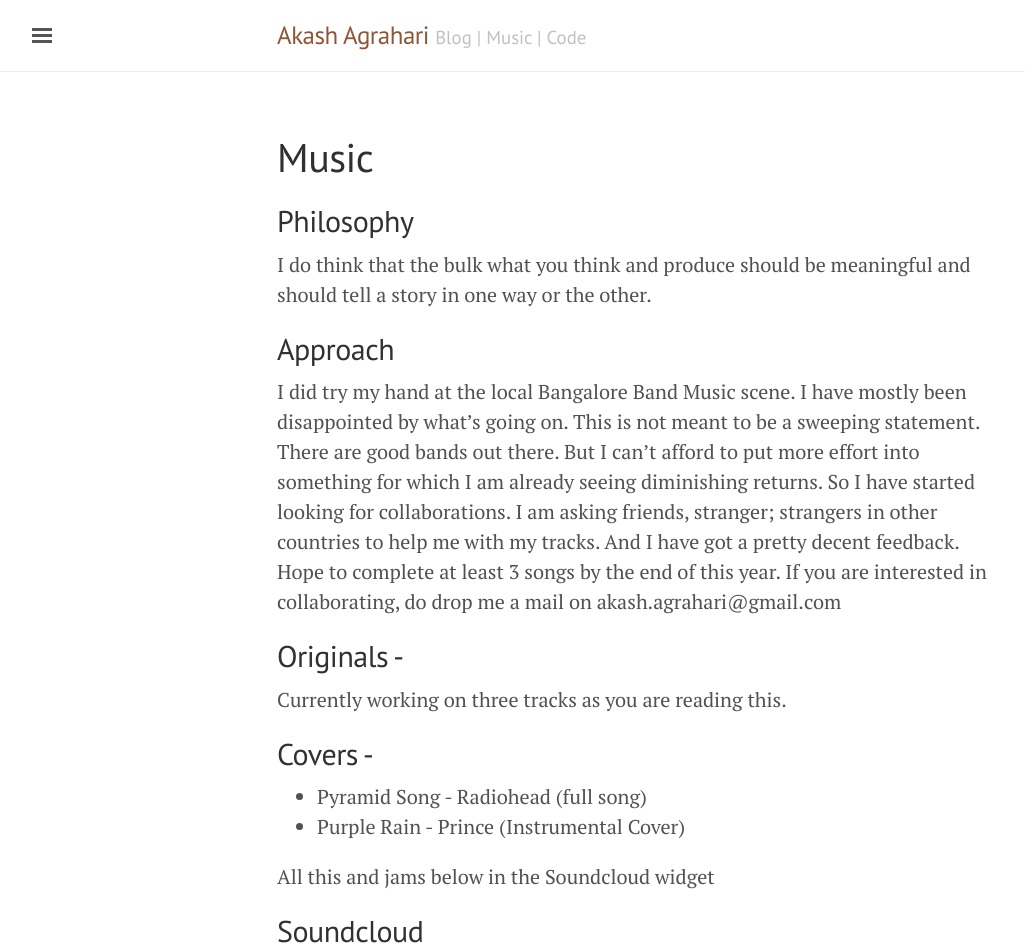
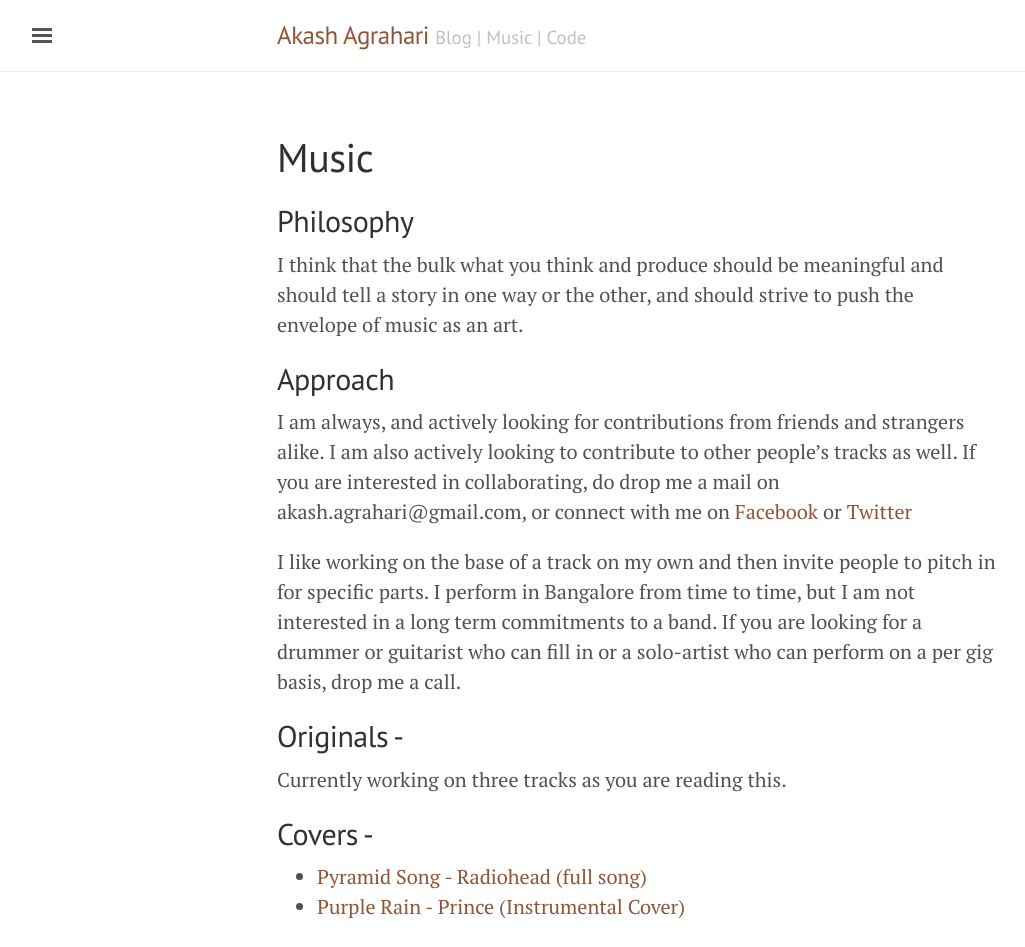
Before and after one commit to akashagrahari/akashagrahari.github.io, a Jekyll site: the page built from music.md, in a window 1280 px wide. Shown: the top 947 px of the page, without its empty margins (3-1028 px from the left). Built offline with Jekyll 4.4.1, drawn with Linux system fonts in a browser that asks for light colours.

Commit message:
Updated about music and add facebook plug

```diff
--- a/_includes/twitter_plug.html
+++ b/_includes/twitter_plug.html
@@ -3,6 +3,6 @@ If you liked this post, you can
 <a href="https://twitter.com/intent/tweet?url={{ site.url }}{{ page.url }}&text={{ page.title }}&via=AA_isnowonline"
    target="_blank">
   <strong>share it with your followers</strong></a>
-or
+and
 <a target="_blank" href="https://twitter.com/AA_isnowonline">
-  <strong>follow me on Twitter</strong></a>! You can also share your views by commenting below.
+  <strong>follow me on Twitter</strong></a>. You can also find me on <a target="_blank" href="https://www.facebook.com/akashagrahari2392"><strong>Facebook</strong></a>
--- a/music.md
+++ b/music.md
@@ -4,17 +4,19 @@ title: Music
 ---
 
 ## Philosophy
-I do think that the bulk what you think and produce should be meaningful and should tell a story in one way or the other.
+I think that the bulk what you think and produce should be meaningful and should tell a story in one way or the other, and should strive to push the envelope of music as an art.
 
 ## Approach
-I did try my hand at the local Bangalore Band Music scene. I have mostly been disappointed by what's going on. This is not meant to be a sweeping statement. There are good bands out there. But I can't afford to put more effort into something for which I am already seeing diminishing returns. So I have started looking for collaborations. I am asking friends, stranger; strangers in other countries to help me with my tracks. And I have got a pretty decent feedback. Hope to complete at least 3 songs by the end of this year. If you are interested in collaborating, do drop me a mail on akash.agrahari@gmail.com
+I am always, and actively looking for contributions from friends and strangers alike. I am also actively looking to contribute to other people's tracks as well. If you are interested in collaborating, do drop me a mail on akash.agrahari@gmail.com, or connect with me on <a target="_blank" href="https://www.facebook.com/akashagrahari2392">Facebook</a> or <a target="_blank" href="https://twitter.com/AA_isnowonline">Twitter</a>
+
+I like working on the base of a track on my own and then invite people to pitch in for specific parts. I perform in Bangalore from time to time, but I am not interested in a long term commitments to a band. If you are looking for a drummer or guitarist who can fill in or a solo-artist who can perform on a per gig basis, drop me a call.
 
 ## Originals -
 Currently working on three tracks as you are reading this.
 
 ## Covers -
-* Pyramid Song - Radiohead (full song)
-* Purple Rain - Prince (Instrumental Cover)
+* <a target="_blank" href="https://soundcloud.com/akash-agrahari/pyramid-song-cover">Pyramid Song - Radiohead (full song)</a>
+* <a target="_blank" href="https://soundcloud.com/akash-agrahari/purple-rain-prince-instrument-cover">Purple Rain - Prince (Instrumental Cover)</a>
 
 All this and jams below in the Soundcloud widget
 
```
Also changed, not shown: about.md (+6 -5 lines).
